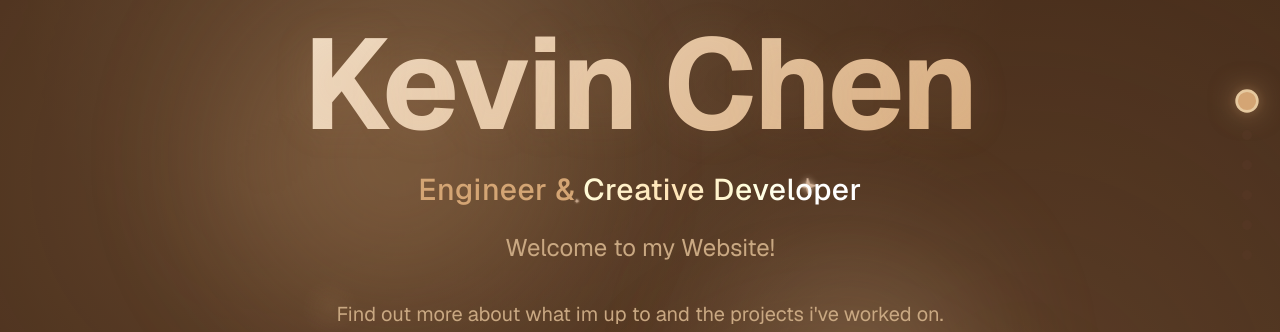
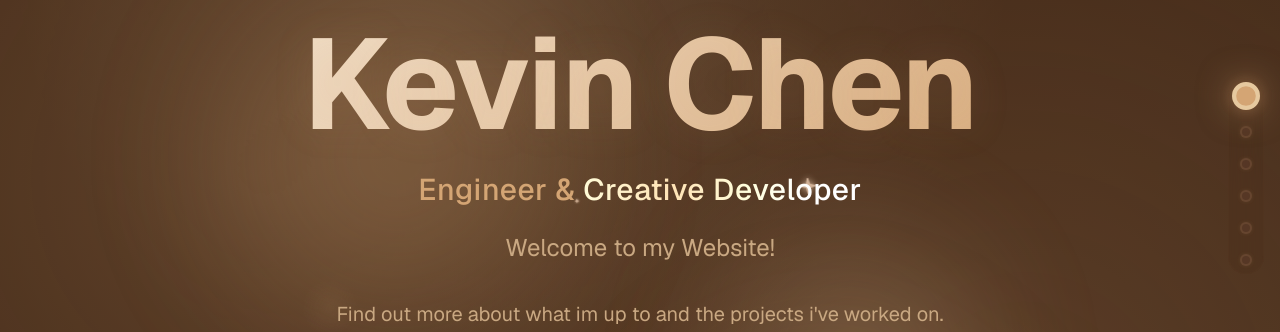
Before and after one commit to KevinChen2211/personal-portfolio, a Next.js app: page / in a window 1280 px wide. Shown: the part 224-556 px from the top of the page. Built offline with nearby package versions, Linux system fonts and the light colour scheme.

Commit message:
make scroll indicator more visable

```diff
--- a/app/components/ScrollIndicator.tsx
+++ b/app/components/ScrollIndicator.tsx
@@ -73,17 +73,28 @@ export default function ScrollIndicator() {
   };
 
   return (
-    <div className="fixed right-6 top-1/2 -translate-y-1/2 z-50 hidden md:flex flex-col gap-5 items-center">
+    <div className="fixed right-4 md:right-6 top-1/2 -translate-y-1/2 z-50 flex flex-col gap-4 md:gap-5 items-center">
+      {/* Background blur container for better visibility */}
+      <div
+        className="absolute inset-0 rounded-full backdrop-blur-sm"
+        style={{
+          padding: "8px",
+          margin: "-8px",
+          backgroundColor: `${palette.surface}40`,
+          border: `1px solid ${palette.border}30`,
+        }}
+      />
+
       {/* Progress line - enhanced with glow effect */}
       <div
         className="absolute left-1/2 -translate-x-1/2 top-0 rounded-full pointer-events-none"
         style={{
-          width: "3px",
+          width: "4px",
           height: `${scrollProgress}%`,
           background: `linear-gradient(180deg, ${palette.primary}, ${palette.secondary}, ${palette.accent})`,
           transition: "height 0.3s cubic-bezier(0.25, 0.46, 0.45, 0.94)",
-          boxShadow: `0 0 8px ${palette.primary}40, 0 0 4px ${palette.secondary}30`,
-          opacity: 0.9,
+          boxShadow: `0 0 12px ${palette.primary}60, 0 0 6px ${palette.secondary}50`,
+          opacity: 1,
         }}
       />
 
@@ -95,7 +106,7 @@ export default function ScrollIndicator() {
         return (
           <div
             key={index}
-            className="relative flex items-center justify-center"
+            className="relative flex items-center justify-center z-10"
             style={{
               padding: "16px",
               margin: "-16px",
@@ -107,18 +118,24 @@ export default function ScrollIndicator() {
               onClick={() => scrollToSection(index)}
               className="relative rounded-full transition-all cursor-pointer focus:outline-none focus:ring-2 focus:ring-offset-2 focus:ring-offset-transparent"
               style={{
-                width: isActive ? "18px" : isHovered ? "14px" : "10px",
-                height: isActive ? "18px" : isHovered ? "14px" : "10px",
+                width: isActive ? "20px" : isHovered ? "16px" : "12px",
+                height: isActive ? "20px" : isHovered ? "16px" : "12px",
                 backgroundColor:
                   isActive || isHovered ? palette.primary : palette.border,
-                transform: `scale(${isActive ? 1.3 : isHovered ? 1.15 : 1})`,
-                opacity: isActive ? 1 : isHovered ? 0.85 : 0.4,
+                transform: `scale(${isActive ? 1.4 : isHovered ? 1.2 : 1})`,
+                opacity: isActive ? 1 : isHovered ? 0.9 : 0.7,
                 boxShadow:
                   isActive || isHovered
-                    ? `0 0 ${isActive ? "20px" : "14px"} ${palette.primary}${isActive ? "80" : "60"}, 0 0 ${isActive ? "8px" : "6px"} ${palette.secondary}40`
-                    : "none",
+                    ? `0 0 ${isActive ? "24px" : "18px"} ${palette.primary}${
+                        isActive ? "90" : "70"
+                      }, 0 0 ${isActive ? "10px" : "8px"} ${
+                        palette.secondary
+                      }60`
+                    : `0 0 4px ${palette.primary}30`,
                 transition: "all 0.4s cubic-bezier(0.34, 1.56, 0.64, 1)",
-                border: isActive ? `2px solid ${palette.accent}` : "none",
+                border: isActive
+                  ? `3px solid ${palette.accent}`
+                  : `2px solid ${palette.primary}30`,
               }}
               aria-label={`Go to ${sectionName}`}
             >
@@ -130,7 +147,7 @@ export default function ScrollIndicator() {
                     backgroundColor: palette.surface,
                     color: palette.text,
                     border: `1px solid ${palette.border}`,
-                    boxShadow: `0 4px 12px ${palette.primary}20`,
+                    boxShadow: `0 4px 12px ${palette.primary}30`,
                     animation: "fadeIn 0.2s ease-out forwards",
                   }}
                 >
```
